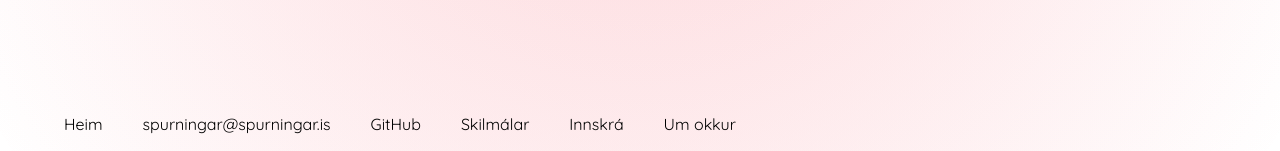
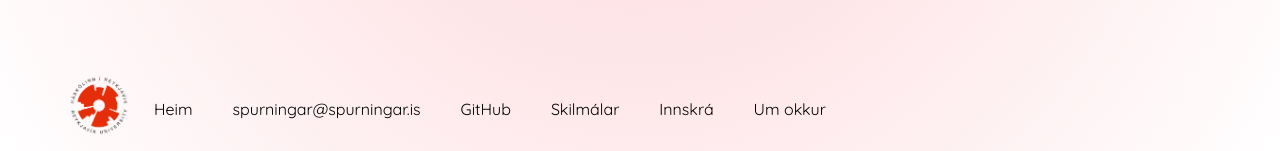
Before and after one commit to cadia-lvl/qa-crowdsourcing-web, a React (Create React App) app: page / in a window 1280 px wide. Shown: the part 646-797 px from the top of the page. Built offline with nearby package versions, Linux system fonts and the light colour scheme; no server answers.

Commit message:
added ru logo

```diff
--- a/src/actions/chartDataActions/index.ts
+++ b/src/actions/chartDataActions/index.ts
@@ -12,6 +12,7 @@ export const fetchAnswersPerDay = () => {
 			const { data } = await Api.get<CountPerStringifiedDate[]>(
 				"/api/charts/answers_per_day"
 			);
+			console.log(data);
 			dispatch<FetchAnswersPerDayAction>({
 				type: ActionTypes.fetchAnswersPerDay,
 				payload: data.map((item) => ({
--- a/src/layout/Footer/index.tsx
+++ b/src/layout/Footer/index.tsx
@@ -1,9 +1,10 @@
 import React from "react";
-import { Outer } from "./styles";
+import { Outer, LogoImg } from "./styles";
 import { Link } from "react-router-dom";
 import { useDispatch, useSelector } from "react-redux";
 import { StoreState } from "../../reducers";
 import { logOutUser } from "../../actions";
+import { RU_LOGO } from "../../static";
 
 const Footer = () => {
 	const userType = useSelector((state: StoreState) => state.auth.type);
@@ -11,6 +12,9 @@ const Footer = () => {
 	const isAuth = !["guest", "loading"].includes(userType);
 	return (
 		<Outer>
+			<a target="_blank" href="https://www.ru.is">
+				<LogoImg src={RU_LOGO} />
+			</a>
 			<span>
 				<Link to="/">Heim</Link>
 			</span>
--- a/src/layout/Footer/styles.ts
+++ b/src/layout/Footer/styles.ts
@@ -15,9 +15,15 @@ export const Outer = styled.footer`
 	}
 	span {
 		cursor: pointer;
-		padding: 20px;
+		padding: 20px 20px 35px 20px;
 		:first-child {
 			padding-left: 0;
 		}
 	}
 `;
+
+export const LogoImg = styled.img`
+	height: 70px;
+	width: 70px;
+	margin-bottom: 10px;
+`;
--- a/src/layout/Header/index.tsx
+++ b/src/layout/Header/index.tsx
@@ -7,8 +7,14 @@ import {
 } from "./styles";
 import { headerItems } from "./utils";
 import { Link } from "react-router-dom";
+import { useDispatch, useSelector } from "react-redux";
+import { logOutUser } from "../../actions";
+import { StoreState } from "../../reducers";
 
 const Header = () => {
+	const dispatch = useDispatch();
+	const userType = useSelector((state: StoreState) => state.auth.type);
+	const isAuth = !["guest", "loading"].includes(userType);
 	return (
 		<Outer>
 			<HeaderItemContainer>
@@ -20,9 +26,19 @@ const Header = () => {
 					</Link>
 				))}
 			</HeaderItemContainer>
-			<Link to="/spila">
-				<PlayButton>Spila</PlayButton>
-			</Link>
+			<HeaderItemContainer>
+				{isAuth ? (
+					<div onClick={() => dispatch(logOutUser())}>
+						<HeaderItem className="header-itm">
+							Útskrá
+						</HeaderItem>
+					</div>
+				) : null}
+
+				<Link to="/spila">
+					<PlayButton>Spila</PlayButton>
+				</Link>
+			</HeaderItemContainer>
 		</Outer>
 	);
 };
--- a/src/layout/Header/styles.ts
+++ b/src/layout/Header/styles.ts
@@ -44,4 +44,5 @@ export const PlayButton = styled.div`
 		background-color: ${Colors.DANGER_BG};
 		box-shadow: none;
 	}
+	margin-left: 30px;
 `;
--- a/src/static/images/index.ts
+++ b/src/static/images/index.ts
@@ -1 +1,2 @@
 export { default as GOOGLE_LOGO } from "./googlesearchlogo.png";
+export { default as RU_LOGO } from "./HR_logo.jpg";
```
Also changed, not shown: src/static/images/HR_logo.jpg (added).
